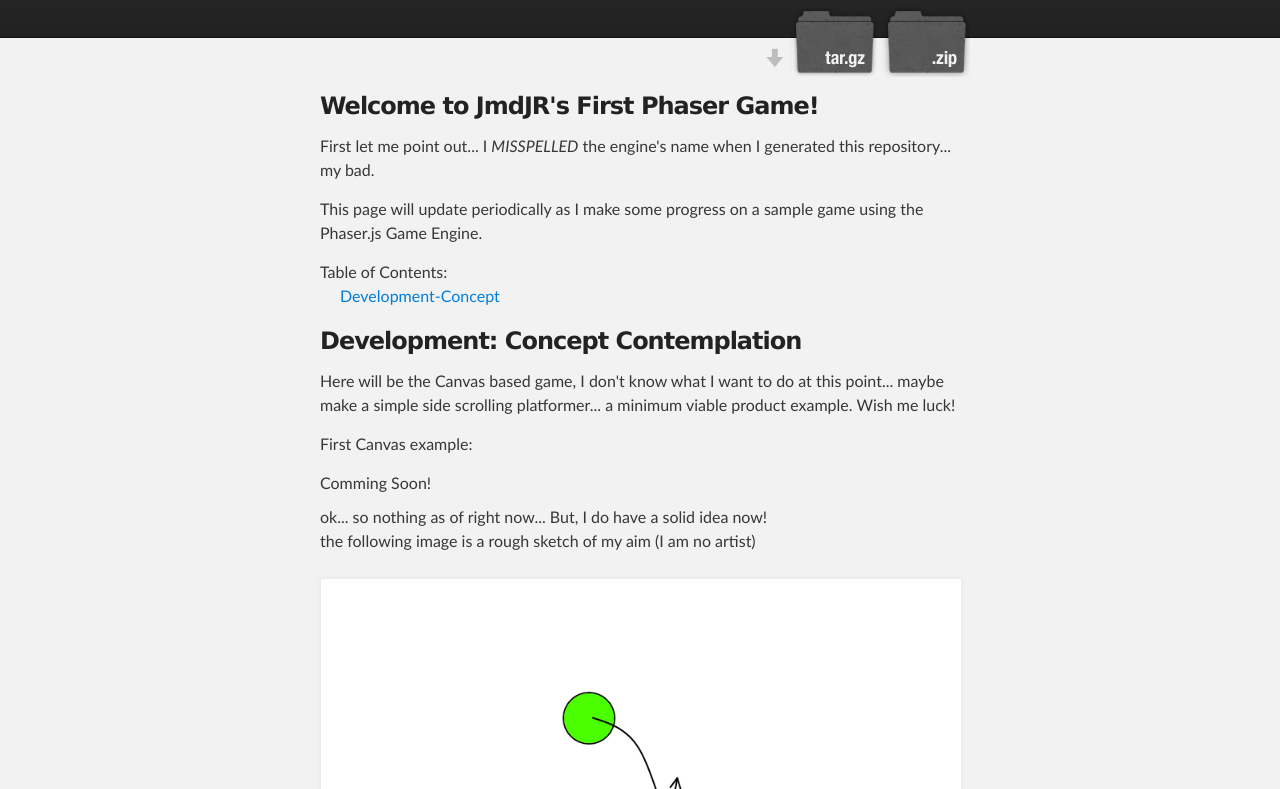
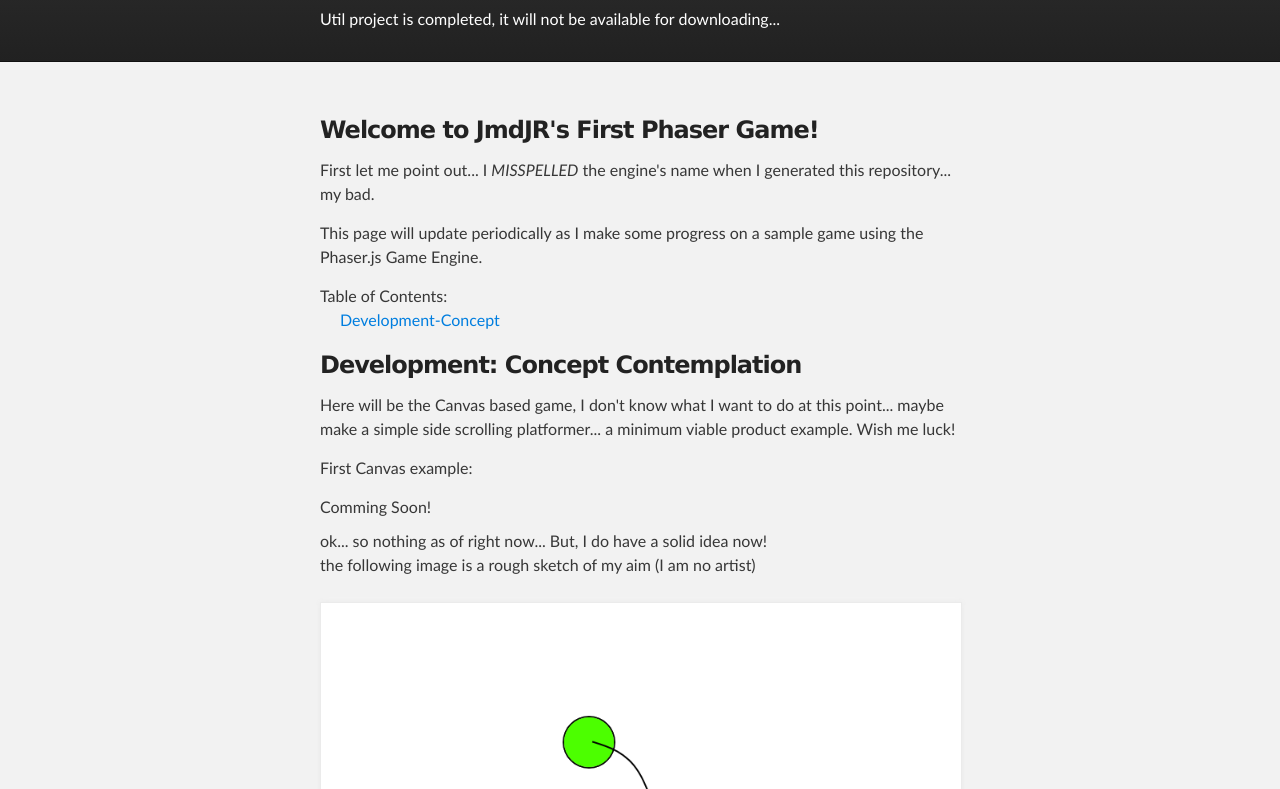
Before and after one commit to jmdjr/Phasor-LearningGame, a plain HTML site: page index.html in a window 1280 px wide. Shown: the part 172-961 px from the top of the page. Drawn offline with Linux system fonts and the light colour scheme.

Commit message:
removing download functionality for now
since the project isnt finished, and will be developed under a different
branch, going to not allow downloading from the page.

```diff
--- a/index.html
+++ b/index.html
@@ -20,11 +20,13 @@
 
           <h1 id="project_title">Phaser-Learning game</h1>
           <h2 id="project_tagline">A Game built while learning the Phaser.js Game Engine.</h2>
-
+            <section><div class="caption">Util project is completed, it will not be available for downloading...</div></section>
+            <!--
             <section id="downloads">
               <a class="zip_download_link" href="https://github.com/jmdjr/Phasor-LearningGame/zipball/master">Download this project as a .zip file</a>
               <a class="tar_download_link" href="https://github.com/jmdjr/Phasor-LearningGame/tarball/master">Download this project as a tar.gz file</a>
             </section>
+            -->
         </header>
     </div>
 
--- a/stylesheets/stylesheet.css
+++ b/stylesheets/stylesheet.css
@@ -423,3 +423,7 @@
   }
 
 }
+
+.caption {
+    color: white;
+}
```
